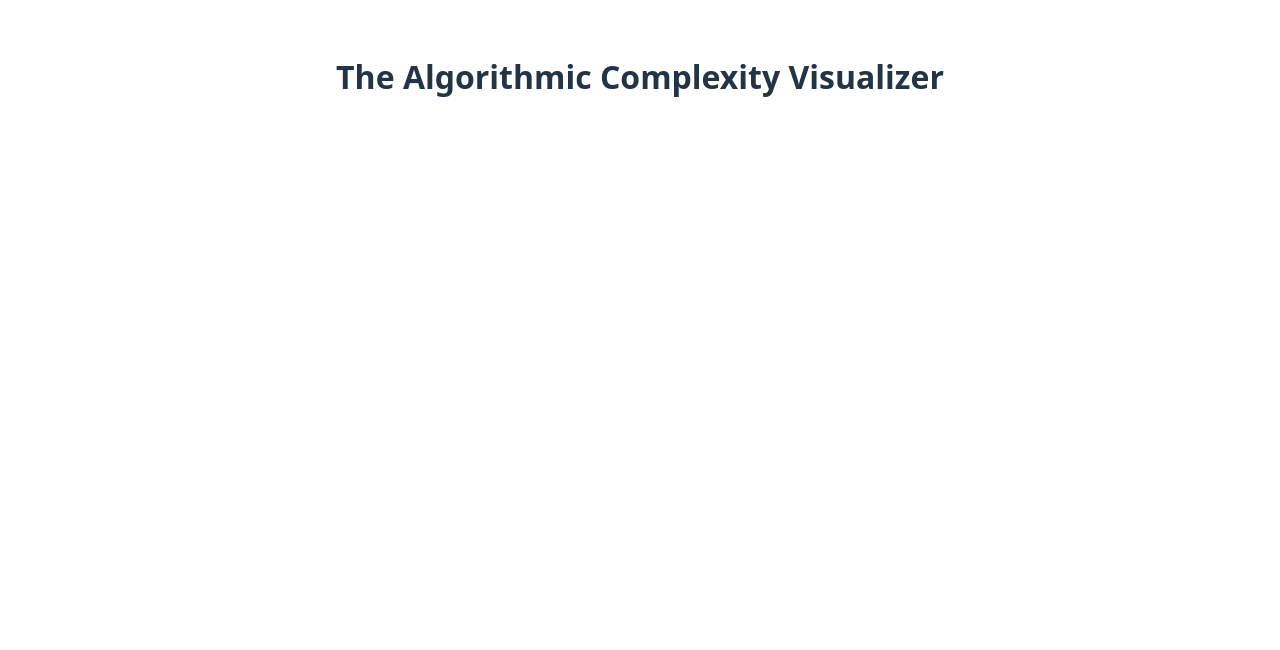
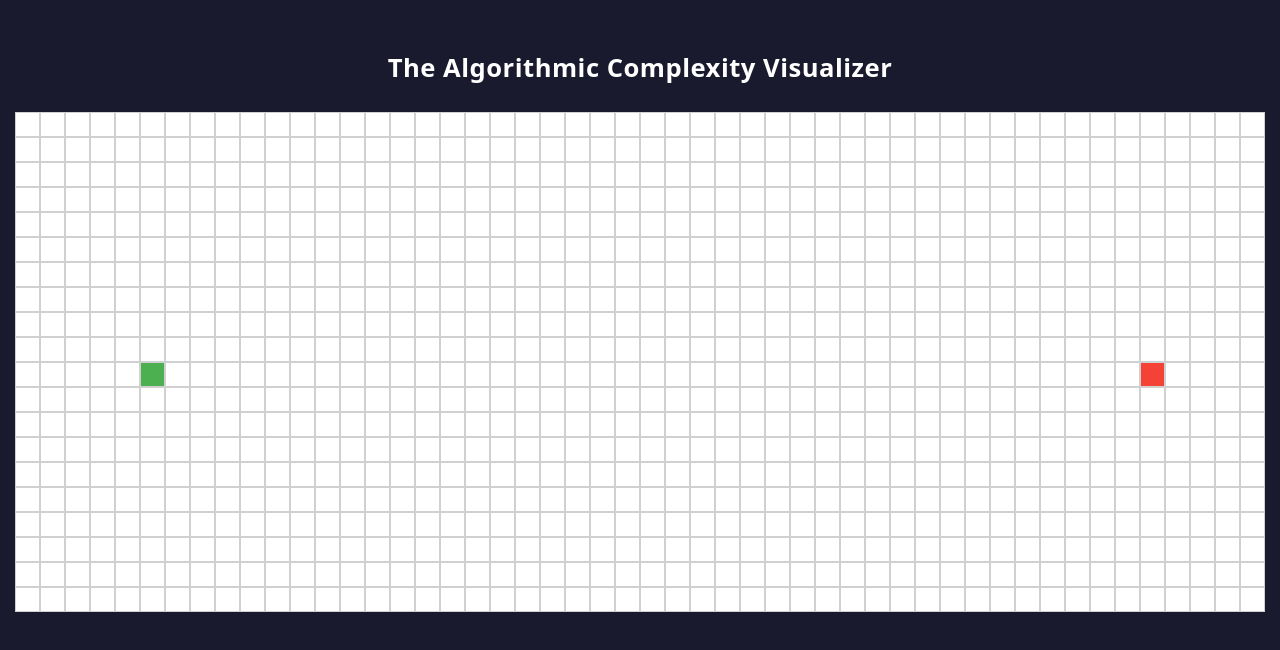
Before and after one commit to ahmedd-walidd/The-Algorithmic-Complexity-Visualizer, a React (Vite) app: page / in a window 1280 px wide. Shown: the top 650 px of the page. Built offline with nearby package versions, Linux system fonts and the light colour scheme.

Commit message:
starter grid layout

```diff
--- a/src/App.css
+++ b/src/App.css
@@ -1,6 +1,16 @@
 .app {
-  max-width: 1280px;
-  margin: 0 auto;
+  display: flex;
+  flex-direction: column;
+  align-items: center;
+  min-height: 100vh;
   padding: 2rem;
-  text-align: center;
+  box-sizing: border-box;
 }
+
+.app h1 {
+  color: #ffffff;
+  margin-bottom: 1.5rem;
+  font-size: 1.6rem;
+  font-weight: 600;
+  letter-spacing: 0.5px;
+}
--- a/src/App.jsx
+++ b/src/App.jsx
@@ -1,11 +1,13 @@
-import './App.css'
+import Grid from './components/Grid/Grid';
+import './App.css';
 
 function App() {
   return (
     <div className="app">
       <h1>The Algorithmic Complexity Visualizer</h1>
+      <Grid />
     </div>
-  )
+  );
 }
 
-export default App
+export default App;
--- /dev/null
+++ b/src/components/Grid/Grid.css
@@ -0,0 +1,5 @@
+.grid {
+  display: grid;
+  gap: 0;
+  justify-content: center;
+}
--- /dev/null
+++ b/src/components/Grid/Grid.jsx
@@ -0,0 +1,20 @@
+import { useMemo } from 'react';
+import Node from '../Node/Node';
+import { createGrid, COLS } from '../../utils/gridHelpers';
+import './Grid.css';
+
+function Grid() {
+  const grid = useMemo(() => createGrid(), []);
+
+  return (
+    <div className="grid" style={{ gridTemplateColumns: `repeat(${COLS}, 25px)` }}>
+      {grid.map((row) =>
+        row.map((node) => (
+          <Node key={`${node.row}-${node.col}`} node={node} />
+        ))
+      )}
+    </div>
+  );
+}
+
+export default Grid;
--- /dev/null
+++ b/src/components/Node/Node.css
@@ -0,0 +1,15 @@
+.node {
+  width: 25px;
+  height: 25px;
+  background-color: #ffffff;
+  border: 1px solid #d0d0d0;
+  box-sizing: border-box;
+}
+
+.node-start {
+  background-color: #4caf50;
+}
+
+.node-end {
+  background-color: #f44336;
+}
--- /dev/null
+++ b/src/components/Node/Node.jsx
@@ -0,0 +1,13 @@
+import './Node.css';
+
+function Node({ node }) {
+  const { isStart, isEnd } = node;
+
+  let extraClass = '';
+  if (isStart) extraClass = 'node-start';
+  else if (isEnd) extraClass = 'node-end';
+
+  return <div className={`node ${extraClass}`} />;
+}
+
+export default Node;
--- a/src/index.css
+++ b/src/index.css
@@ -3,9 +3,8 @@
   line-height: 1.5;
   font-weight: 400;
 
-  color-scheme: light dark;
   color: rgba(255, 255, 255, 0.87);
-  background-color: #242424;
+  background-color: #1a1a2e;
 
   font-synthesis: none;
   text-rendering: optimizeLegibility;
@@ -18,10 +17,3 @@ body {
   min-width: 320px;
   min-height: 100vh;
 }
-
-@media (prefers-color-scheme: light) {
-  :root {
-    color: #213547;
-    background-color: #ffffff;
-  }
-}
--- /dev/null
+++ b/src/utils/gridHelpers.js
@@ -0,0 +1,30 @@
+const ROWS = 20;
+const COLS = 50;
+
+const START_ROW = 10;
+const START_COL = 5;
+const END_ROW = 10;
+const END_COL = 45;
+
+export function createGrid() {
+  const grid = [];
+
+  for (let row = 0; row < ROWS; row++) {
+    const currentRow = [];
+
+    for (let col = 0; col < COLS; col++) {
+      currentRow.push({
+        row,
+        col,
+        isStart: row === START_ROW && col === START_COL,
+        isEnd: row === END_ROW && col === END_COL,
+      });
+    }
+
+    grid.push(currentRow);
+  }
+
+  return grid;
+}
+
+export { ROWS, COLS, START_ROW, START_COL, END_ROW, END_COL };
```
